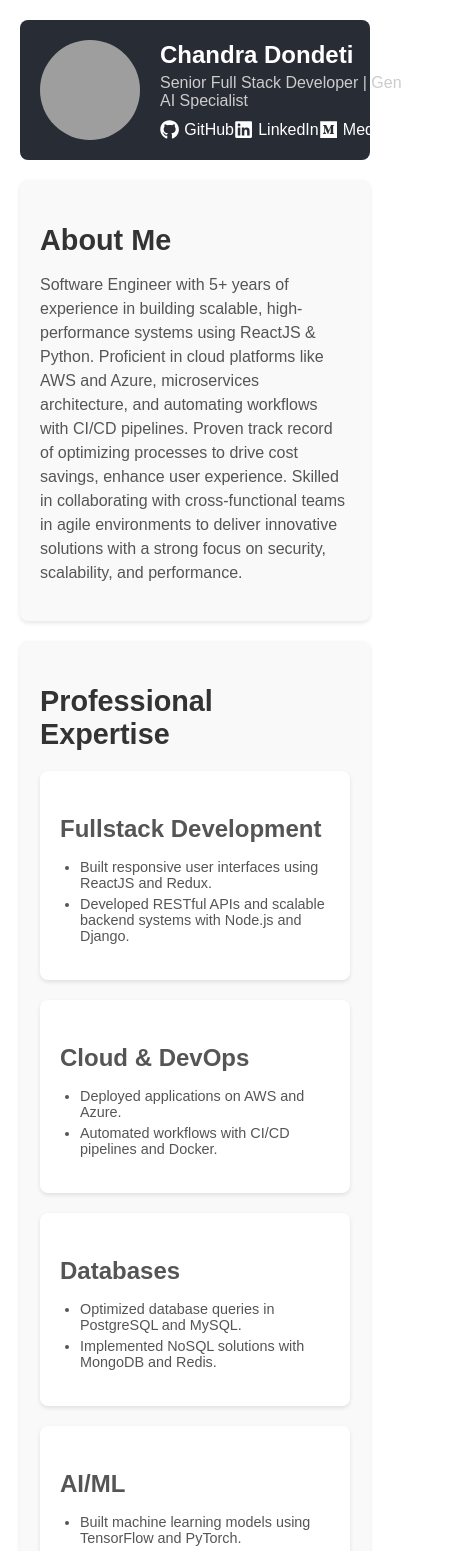
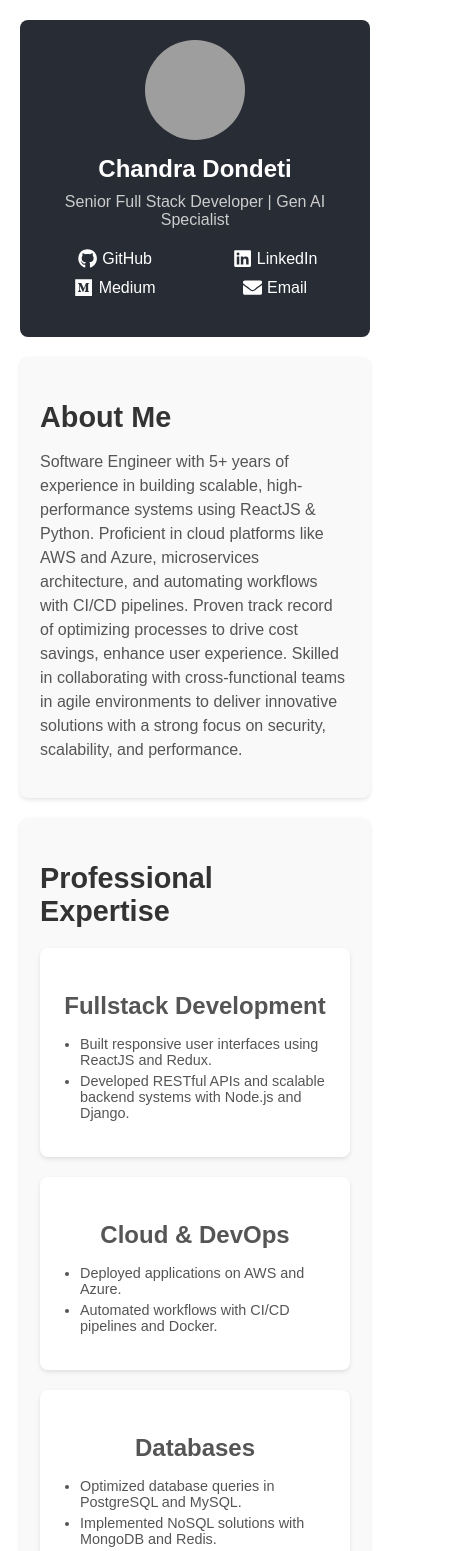
Before and after one commit to csreddy98/csreddy.github.io, a React (Create React App) app: page / in a window 390 px wide. Shown: the top 1551 px of the page, 464 px wide, since content can reach past the window. Built offline with nearby package versions, Linux system fonts and the light colour scheme; grey boxes are pictures that could not be loaded.

Commit message:
refactor: update portfolio layout and styles for responsiveness; modify expertise items and footer contact

```diff
--- a/src/Portfolio.js
+++ b/src/Portfolio.js
@@ -14,7 +14,7 @@ const Portfolio = () => {
       <Summary />
       <Expertise />
       <Experience />
-      <Projects />
+      {/* <Projects /> */}
       <Footer />
     </div>
   );
--- a/src/components/Expertise/Expertise.js
+++ b/src/components/Expertise/Expertise.js
@@ -28,7 +28,7 @@ const Expertise = () => {
       category: 'AI/ML',
       items: [
         'Built machine learning models using TensorFlow and PyTorch.',
-        'Analyzed data with Pandas and Scikit-learn.'
+        'Developed data pipelines for preprocessing and feature engineering.'
       ]
     },
     {
--- a/src/components/Footer/Footer.js
+++ b/src/components/Footer/Footer.js
@@ -3,7 +3,7 @@ import React from 'react';
 const Footer = () => {
   return (
     <footer className="portfolio-footer">
-      <p>Contact me at: developer@example.com</p>
+      <p>Contact me at: howdy@csreddy.com</p>
     </footer>
   );
 };
--- a/src/components/Header/Header.css
+++ b/src/components/Header/Header.css
@@ -1,43 +1,43 @@
 .portfolio-header {
+  display: flex;
+  flex-direction: column;
+  align-items: center;
+  padding: 20px;
   background-color: #282c34;
   color: white;
-  padding: 20px;
   border-radius: 8px;
-  display: flex;
-  align-items: center;
-  gap: 20px;
 }
 
-.profile-image {
+.portfolio-header img {
   width: 100px;
   height: 100px;
   border-radius: 50%;
+  margin-bottom: 15px;
 }
 
 .header-text {
-    width: 80%;
-    text-align: left;
+  text-align: center;
+  margin-bottom: 20px;
 }
 
 .header-text h1 {
   margin: 0;
   font-size: 1.5em;
-  text-align: left;
+  margin-bottom: 10px;
 }
 
 .header-text p {
-  margin: 5px 0 0;
+  margin: 5px 0 20px;
   font-size: 1em;
   color: #ccc;
-  text-align: left;
 }
 
 .header-links {
-  margin-top: 10px;
-  display: flex;
+  display: grid;
+  grid-template-columns: repeat(auto-fit, minmax(100px, 1fr));
+  gap: 10px;
   width: 100%;
-  justify-content: space-between;
-  color: white;
+  justify-items: center;
 }
 
 .header-links a {
@@ -57,6 +57,36 @@
   font-size: 1.2em;
 }
 
-.portfolio-header h1 {
-  text-align: left;
+@media (min-width: 768px) {
+  .portfolio-header {
+    flex-direction: row;
+    justify-content: left;
+    text-align: left;
+  }
+
+  .portfolio-header img {
+    margin-bottom: 0;
+  }
+
+  .header-text {
+    text-align: left;
+    margin-bottom: 0;
+    margin-left: 20px;
+  }
+
+  .header-links {
+    grid-template-columns: auto auto auto auto;
+    justify-items: start;
+    gap: 15px;
+  }
+
+  .header-text h1 {
+    font-size: 2em;
+  }
 }
+
+@media (max-width: 768px) {
+  .header-text {
+    text-align: center !important;
+  }
+}
--- a/src/index.css
+++ b/src/index.css
@@ -1,8 +1,9 @@
+/* General styles for responsiveness */
 body {
   margin: 0;
-  font-family: -apple-system, BlinkMacSystemFont, 'Segoe UI', 'Roboto', 'Oxygen',
-    'Ubuntu', 'Cantarell', 'Fira Sans', 'Droid Sans', 'Helvetica Neue',
-    sans-serif;
+  padding: 0;
+  font-family: Arial, sans-serif;
+  box-sizing: border-box;
   -webkit-font-smoothing: antialiased;
   -moz-osx-font-smoothing: grayscale;
 }
@@ -11,3 +12,54 @@ code {
   font-family: source-code-pro, Menlo, Monaco, Consolas, 'Courier New',
     monospace;
 }
+
+.portfolio-container {
+  padding: 10px;
+}
+
+/* Responsive grid for sections */
+.experience-grid, .expertise-grid {
+  display: grid;
+  grid-template-columns: repeat(auto-fit, minmax(250px, 1fr));
+  gap: 15px;
+}
+
+/* Responsive header */
+.portfolio-header {
+  display: flex;
+  flex-direction: column;
+  align-items: center;
+  text-align: center;
+  padding: 20px;
+}
+
+.portfolio-header img {
+  width: 80px;
+  height: 80px;
+  border-radius: 50%;
+}
+
+/* Responsive cards */
+.experience-card, .expertise-card {
+  padding: 15px;
+  border-radius: 8px;
+  box-shadow: 0 2px 4px rgba(0, 0, 0, 0.1);
+  background-color: #fff;
+}
+
+/* Adjust font sizes for smaller screens */
+@media (max-width: 768px) {
+  h1, h2 {
+    text-align: center;
+    font-size: 1.5em;
+  }
+
+  h3 {
+    text-align: center;
+    font-size: 1.2em;
+  }
+
+  p, li {
+    font-size: 0.9em;
+  }
+}
```
